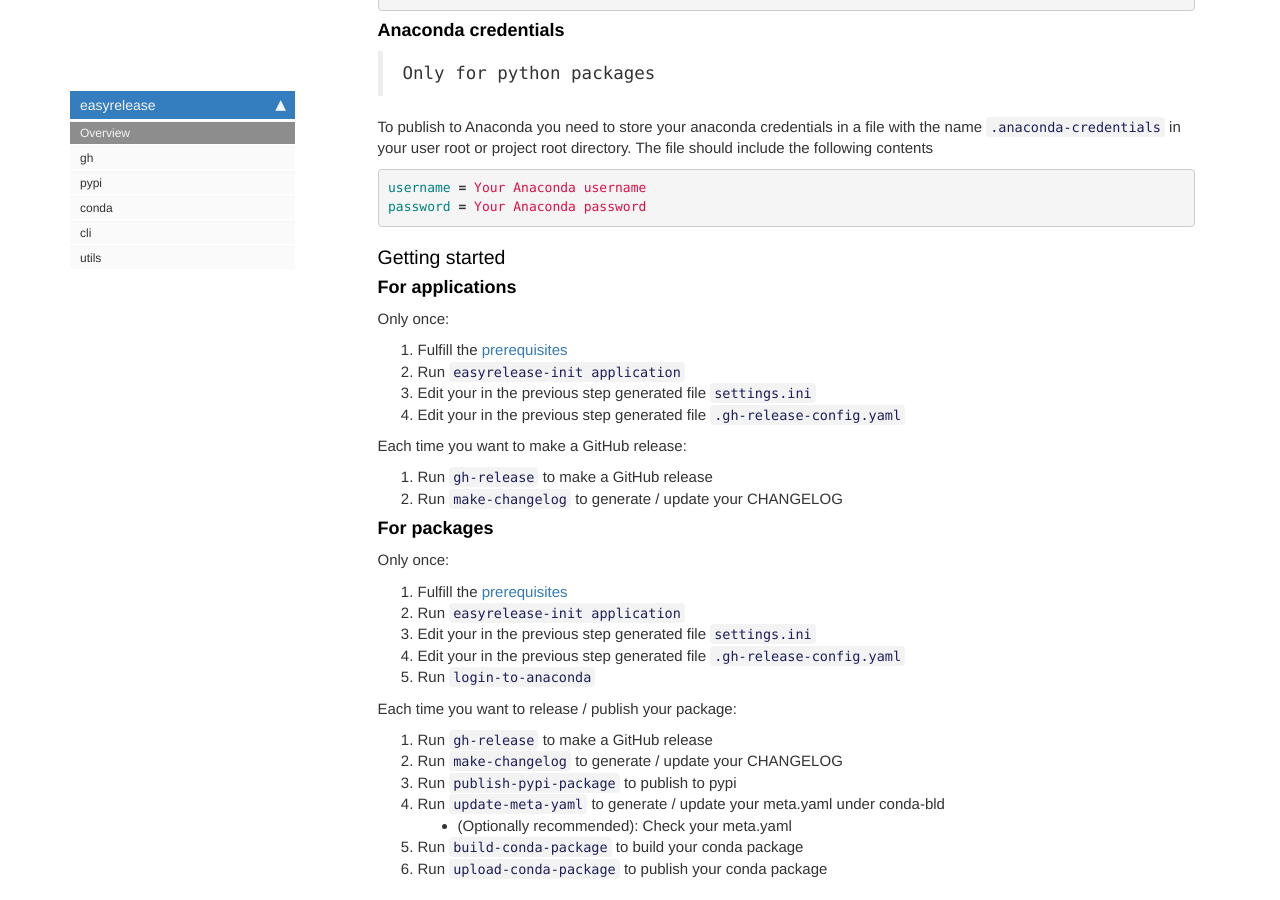
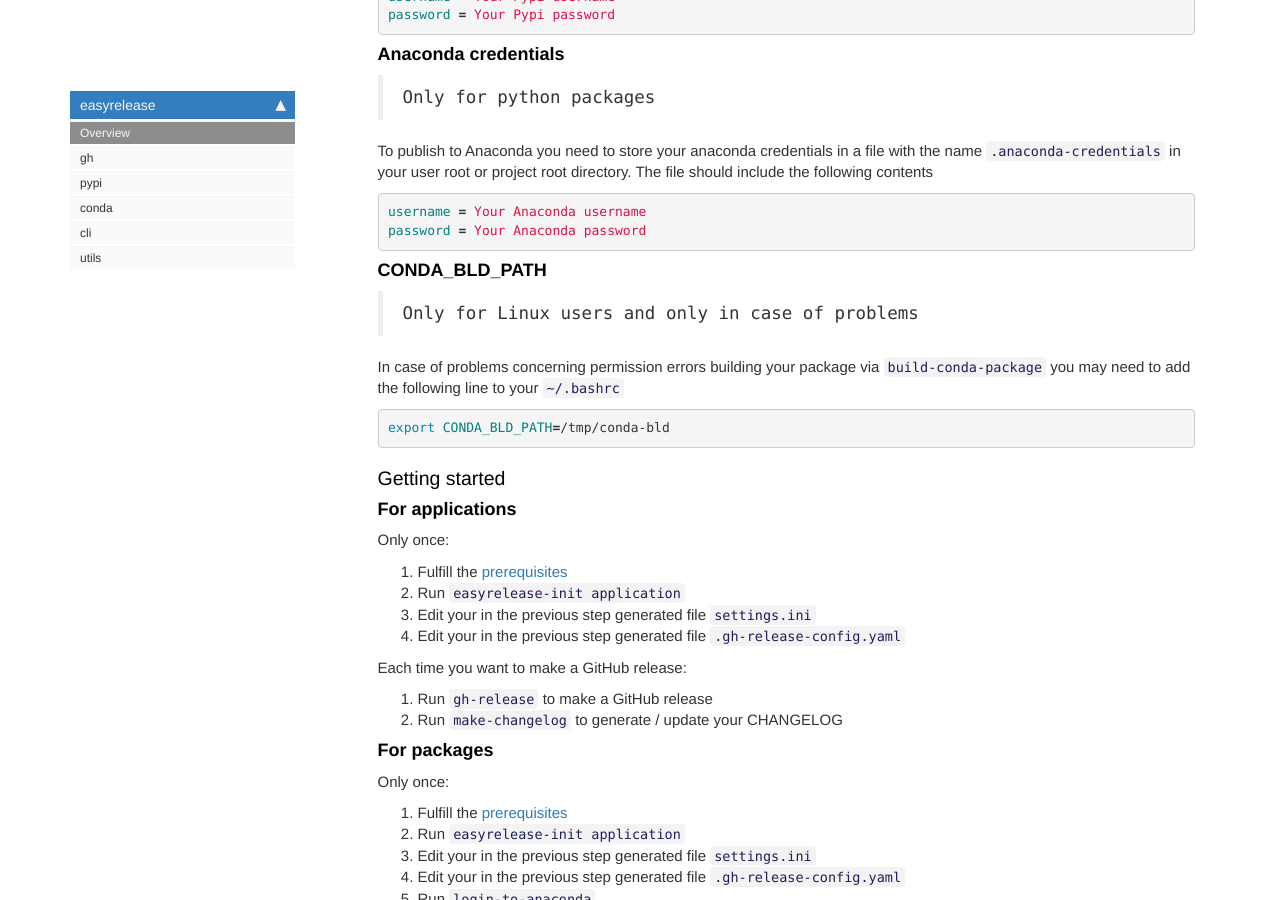
Before and after one commit to PabloRMira/easyrelease, a Jekyll site: the page built from docs/index.html, in a window 1280 px wide and 900 px high, scrolled down 1876 px. Built offline with Jekyll 4.4.1, drawn with Linux system fonts in a browser that asks for light colours; nearby versions of some CDN libraries; comment, search, counter and statistics services are not loaded.

Commit message:
document exporting CONDA_BLD_PATH, this closes #19

```diff
--- a/docs/index.html
+++ b/docs/index.html
@@ -107,6 +107,11 @@
 <div class="highlight"><pre><span></span><span class="na">username</span> <span class="o">=</span> <span class="s">Your Anaconda username</span>
 <span class="na">password</span> <span class="o">=</span> <span class="s">Your Anaconda password</span>
 </pre></div>
+<h4 id="CONDA_BLD_PATH">CONDA_BLD_PATH<a class="anchor-link" href="#CONDA_BLD_PATH"> </a></h4><blockquote><p>Only for Linux users and only in case of problems</p>
+</blockquote>
+<p>In case of problems concerning permission errors building your package via <code>build-conda-package</code> you may need to add the following line to your <code>~/.bashrc</code></p>
+<div class="highlight"><pre><span></span><span class="nb">export</span> <span class="nv">CONDA_BLD_PATH</span><span class="o">=</span>/tmp/conda-bld
+</pre></div>
 
 </div>
 </div>
```
Also changed, not shown: README.md, 1 other file.
